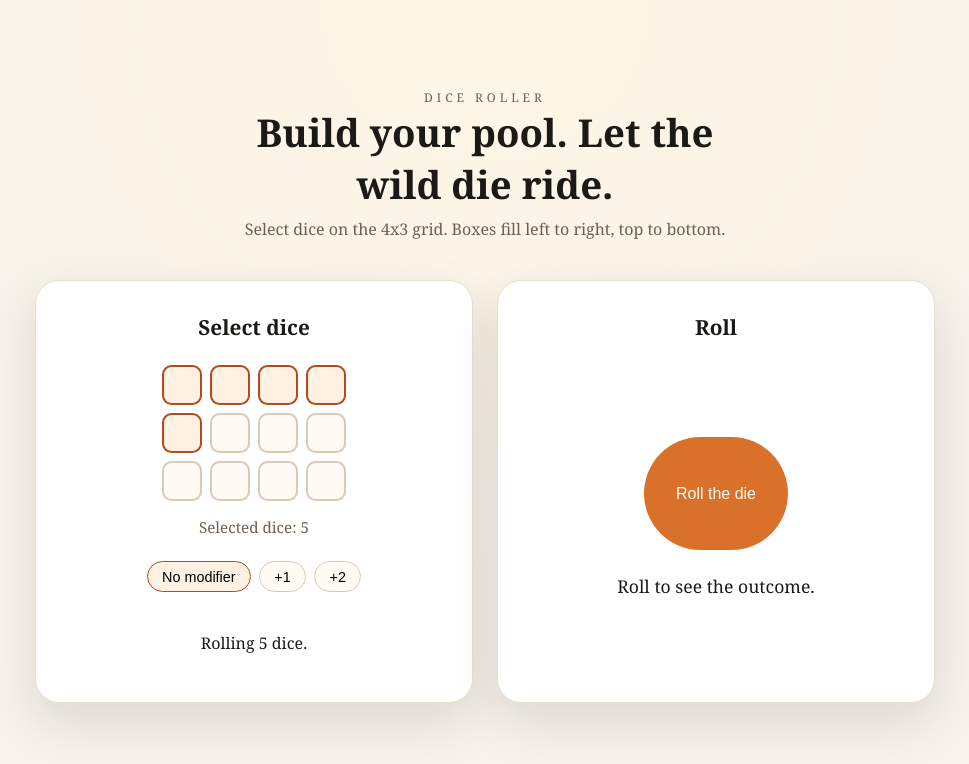
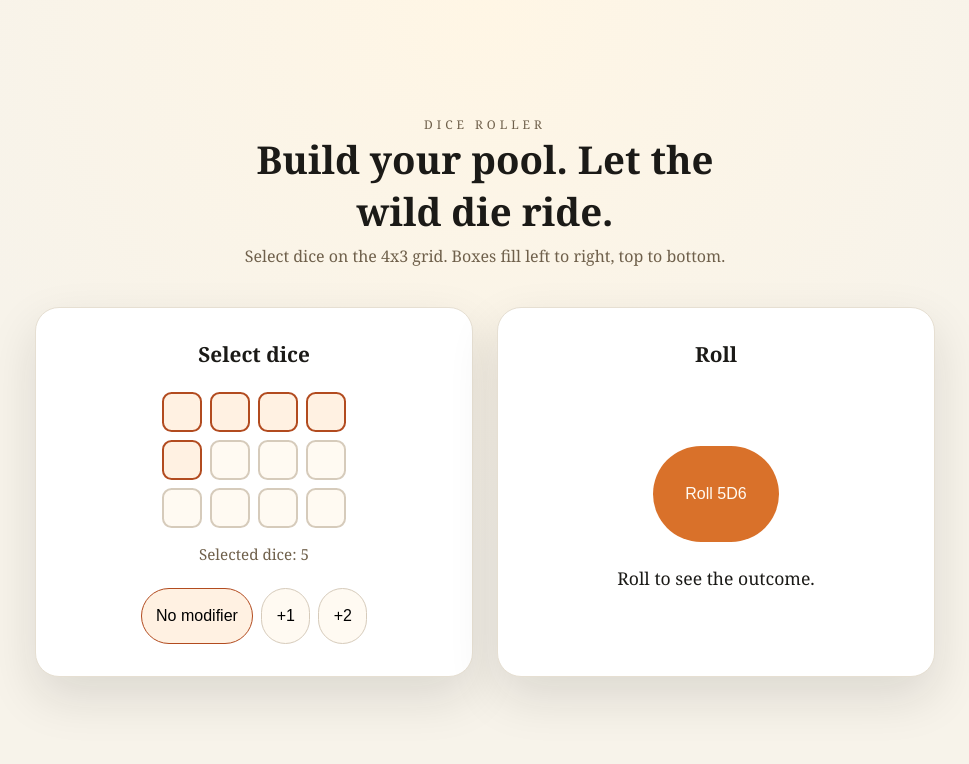
Before and after one commit to jreynoso/react-dice-roller, a React (Vite) app: page / in a window 1280 px wide. Shown: the top 764 px of the page, without its empty margins (155-1124 px from the left). Built offline with nearby package versions, Linux system fonts and the light colour scheme.

Commit message:
simplified dice selection layout and updated roll button text

```diff
--- a/src/ui/components/RollButton.tsx
+++ b/src/ui/components/RollButton.tsx
@@ -2,6 +2,8 @@ import styled from 'styled-components'
 
 type RollButtonProps = {
   onRoll: () => void
+  selectionCount: number
+  modifier: number
   disabled?: boolean
 }
 
@@ -25,10 +27,11 @@ const Button = styled.button`
   }
 `
 
-function RollButton({ onRoll, disabled = false }: RollButtonProps) {
+function RollButton({ onRoll, selectionCount, modifier, disabled = false }: RollButtonProps) {
+  const panelTitle = `${selectionCount ? ' ' + selectionCount + 'D6' + (modifier ? '+' + modifier : '') : 'the die'}`
   return (
     <Button type="button" onClick={onRoll} disabled={disabled}>
-      Roll the die
+      Roll {panelTitle}
     </Button>
   )
 }
--- a/src/ui/pages/DicePage.tsx
+++ b/src/ui/pages/DicePage.tsx
@@ -74,11 +74,12 @@ const ModifierGroup = styled.div`
 `
 
 const ModifierButton = styled.button<{ $active: boolean }>`
+  height: 3.5rem;
   border: 1px solid ${({ $active }) => ($active ? '#b24b1f' : '#d6cbbb')};
   border-radius: 999px;
   background: ${({ $active }) => ($active ? '#fff1e2' : '#fffaf2')};
   padding: 0.4rem 0.9rem;
-  font-size: 0.9rem;
+  font-size: 1rem;
   cursor: pointer;
 `
 
@@ -210,12 +211,11 @@ function DicePage() {
               </ModifierButton>
             ))}
           </ModifierGroup>
-          <p>Rolling {selectionCount} dice.</p>
         </Panel>
 
         <Panel>
           <PanelTitle>Roll</PanelTitle>
-          <RollButton onRoll={roll} disabled={pendingRoll !== null} />
+          <RollButton onRoll={roll} selectionCount={selectionCount} modifier={modifier} disabled={pendingRoll !== null} />
           <ResultDisplay text={message} />
 
           {result ? (
@@ -254,20 +254,20 @@ function DicePage() {
       {pendingRoll ? (
         <ModalOverlay>
           <Modal role="dialog" aria-modal="true" aria-label="Complication">
-            <ModalTitle>Complication?</ModalTitle>
+            <ModalTitle>Wild Die Outcome</ModalTitle>
             <ModalBody>
-              The wild die rolled a 1 on the first roll. Is this a complication?
+              The wild die rolled a 1 on the first roll.
             </ModalBody>
             <ModalActions>
               <ModalButton type="button" onClick={() => decideComplication(true)}>
-                Yes, complication
+                Treat as a complication
               </ModalButton>
               <ModalButton
                 type="button"
                 $primary
                 onClick={() => decideComplication(false)}
               >
-                No, subtract
+                Normal
               </ModalButton>
             </ModalActions>
           </Modal>
```
